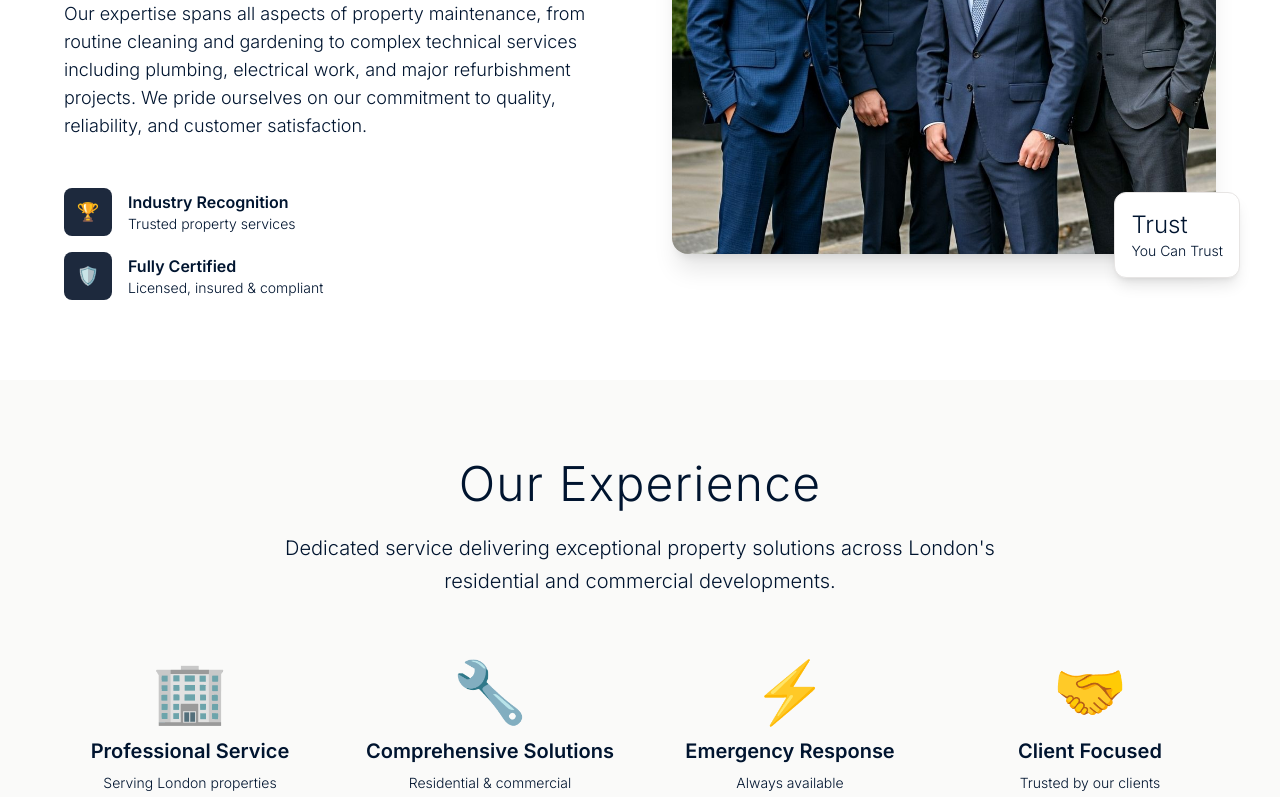
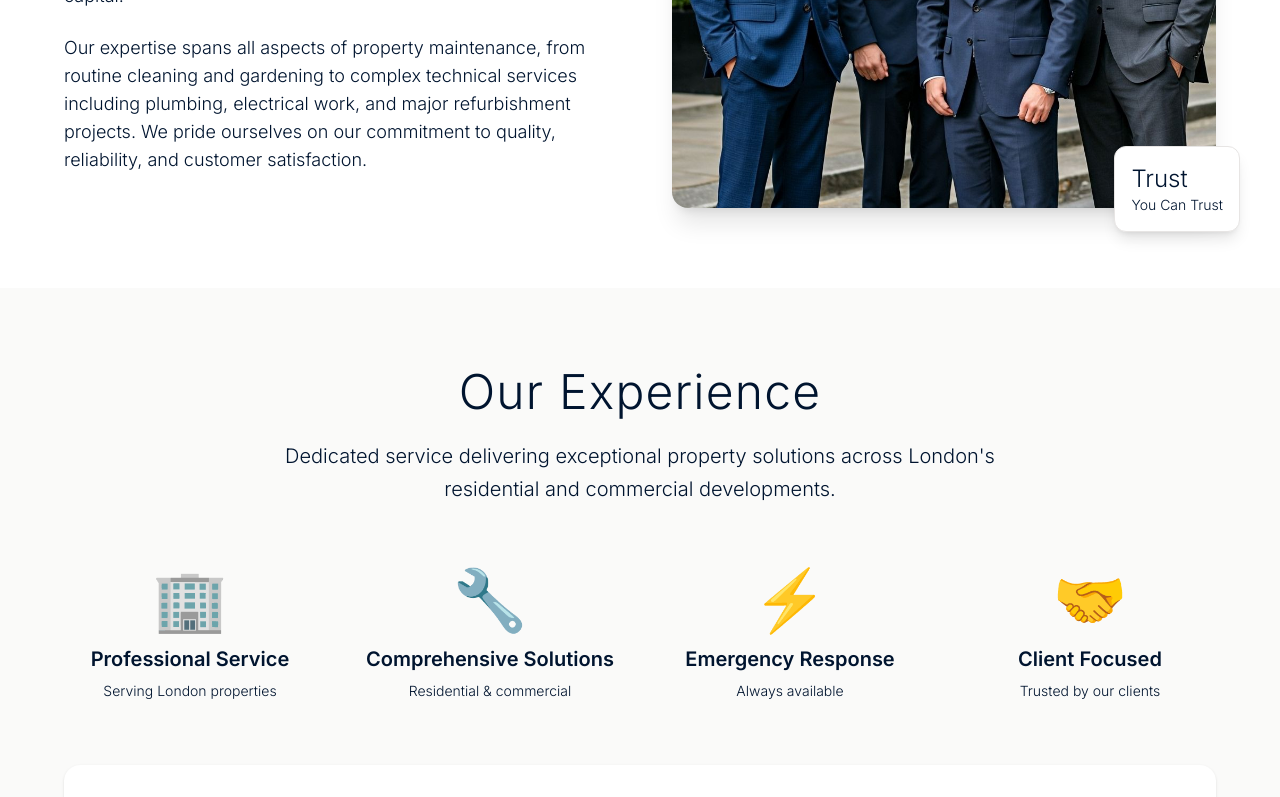
Before and after one commit to Aramdhan31/v0-ina-property-solutions-website, a Next.js app: page / in a window 1280 px wide. Shown: the part 1662-2459 px from the top of the page. Built offline with nearby package versions, Linux system fonts and the light colour scheme.

Commit message:
Trigger redeploy

```diff
--- a/app/page.tsx
+++ b/app/page.tsx
@@ -199,26 +199,7 @@ export default function HomePage() {
                   complex technical services including plumbing, electrical work, and major refurbishment projects. We
                   pride ourselves on our commitment to quality, reliability, and customer satisfaction.
                 </p>
-                <div className="pt-6 sm:pt-6">
-                  <div className="flex items-center gap-4 mb-6 sm:mb-4">
-                    <div className="w-12 sm:w-12 h-12 sm:h-12 bg-slate-800 rounded-lg flex items-center justify-center">
-                      <span className="text-white text-lg sm:text-lg">🏆</span>
-                    </div>
-                    <div>
-                      <div className="font-semibold text-navy-900 text-base sm:text-base">Industry Recognition</div>
-                      <div className="text-navy-600 font-light text-sm">Trusted property services</div>
-                    </div>
-                  </div>
-                  <div className="flex items-center gap-4">
-                    <div className="w-12 sm:w-12 h-12 sm:h-12 bg-slate-800 rounded-lg flex items-center justify-center">
-                      <span className="text-white text-lg sm:text-lg">🛡️</span>
-                    </div>
-                    <div>
-                      <div className="font-semibold text-navy-900 text-base sm:text-base">Fully Certified</div>
-                      <div className="text-navy-600 font-light text-sm">Licensed, insured & compliant</div>
-                    </div>
-                  </div>
-                </div>
+                {/* Removed feature badges */}
               </div>
             </div>
             <div className="relative">
```
